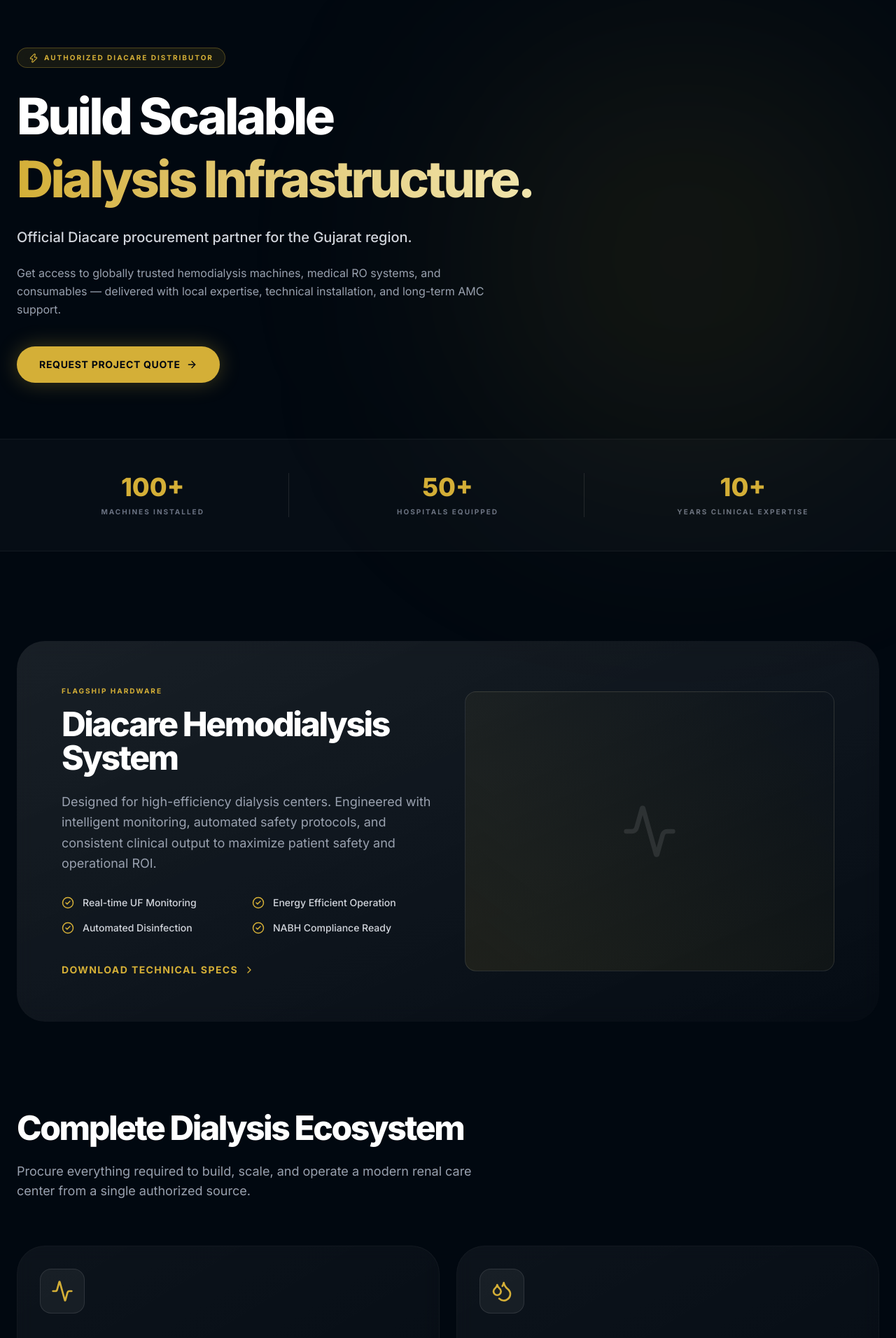
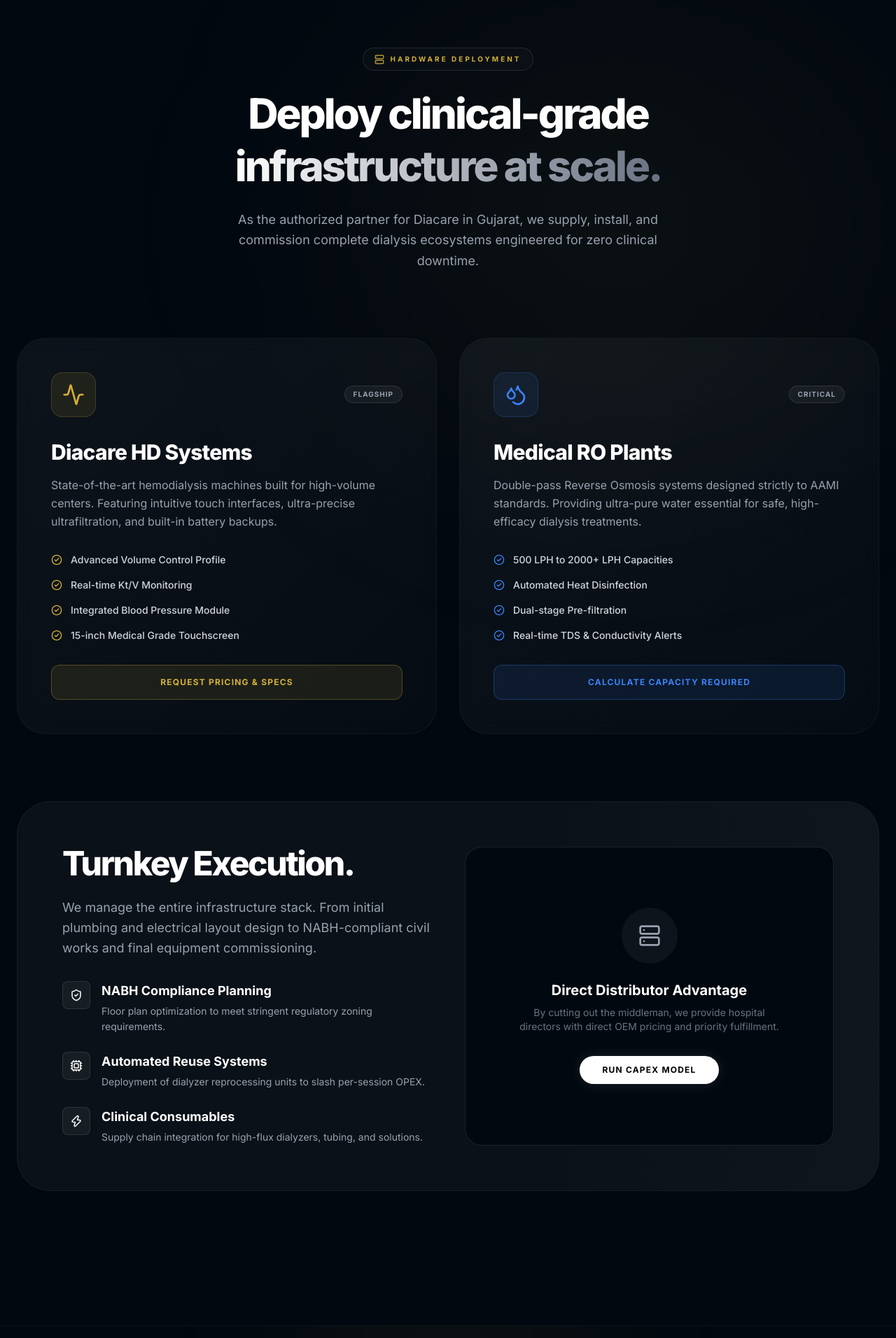
Before and after one commit to ketaniparmar/innovate-renal, a Next.js app: page /sales in a window 1280 px wide. Shown: the part 140-2052 px from the top of the page at 70% size. Built offline with nearby package versions, Linux system fonts and the light colour scheme.

Commit message:
Feat: Built SaaS-styled Infrastructure Page (/sales)

```diff
--- a/src/app/sales/page.tsx
+++ b/src/app/sales/page.tsx
@@ -1,220 +1,144 @@
 "use client";
 
 import React from "react";
+import { GlassCard } from "@/components/ui/GlassCard";
+import { ArrowRight, Server, Droplets, Activity, ShieldCheck, Cpu, CheckCircle2, Zap } from "lucide-react";
+import Link from "next/link";
 import { motion } from "framer-motion";
-import {
-  Activity,
-  Droplets,
-  Box,
-  Shield,
-  ArrowRight,
-  CheckCircle2,
-  ChevronRight,
-  Zap,
-} from "lucide-react";
-import Link from "next/link";
-import { GlassCard } from "@/components/ui/GlassCard"; // Upgraded UI Component
 
-export default function SalesPage() {
-  const categories = [
-    {
-      title: "Hemodialysis Machines",
-      description: "High-performance Diacare systems engineered for precision, safety, and long-term clinical reliability in high-volume centers.",
-      icon: <Activity size={32} />,
-      tags: ["Real-time Monitoring", "Ultrafiltration", "Patient Safety"],
-    },
-    {
-      title: "Medical RO Water Systems",
-      description: "Advanced multi-stage purification plants delivering ultrapure water meeting stringent AAMI/ISO dialysis compliance.",
-      icon: <Droplets size={32} />,
-      tags: ["Bacterial Control", "Medical Grade", "Scalable LPH"],
-    },
-    {
-      title: "Dialysis Consumables",
-      description: "Reliable bulk supply of high-flux dialyzers, bloodlines, and fistula needles ensuring uninterrupted hospital operations.",
-      icon: <Box size={32} />,
-      tags: ["OEM Quality", "High Flux", "Consistent Supply"],
-    },
-    {
-      title: "Clinical Disinfectants",
-      description: "Specialized dialysis-grade chemicals ensuring strict microbial control, decalcification, and equipment safety.",
-      icon: <Shield size={32} />,
-      tags: ["Compliance Ready", "Machine Safe", "Effective Cleaning"],
-    },
-  ];
+export default function InfrastructurePage() {
+  return (
+    <main className="min-h-screen bg-[#010810] pt-32 pb-24 text-white overflow-hidden relative">
 
-  return (
-    <main className="min-h-screen bg-[#010810] text-white pt-32 pb-32 overflow-hidden">
+      {/* Background Ambience */}
+      <div className="absolute top-20 right-0 w-[800px] h-[600px] bg-[#D4AF37]/5 blur-[150px] rounded-full pointer-events-none" />
 
-      {/* 🔥 HERO: SEO-Optimized Header */}
-      <header className="max-w-[1280px] mx-auto px-6 mb-20 relative">
-        <div className="absolute top-0 right-0 w-[600px] h-[600px] bg-[#D4AF37]/10 blur-[150px] rounded-full pointer-events-none" />
+      <div className="max-w-[1280px] mx-auto px-6 relative z-10">
 
-        <motion.div
-          initial={{ opacity: 0, y: 30 }}
-          animate={{ opacity: 1, y: 0 }}
-          transition={{ duration: 0.6 }}
-          className="max-w-3xl relative z-10"
-        >
-          <div className="inline-flex items-center gap-2 px-4 py-1.5 border border-[#D4AF37]/30 bg-[#D4AF37]/10 mb-6 rounded-full backdrop-blur-md">
-            <Zap size={14} className="text-[#D4AF37]" />
-            <span className="text-[10px] font-bold uppercase tracking-[0.2em] text-[#D4AF37]">
-              Authorized Diacare Distributor
-            </span>
-          </div>
+        {/* ================= HERO ================= */}
+        <div className="text-center mb-24 max-w-4xl mx-auto">
+          <motion.div initial={{ opacity: 0, y: 20 }} animate={{ opacity: 1, y: 0 }} transition={{ duration: 0.5 }}>
+            <div className="inline-flex items-center gap-2 px-4 py-2 rounded-full border border-white/10 bg-white/[0.02] mb-6">
+              <Server size={14} className="text-[#D4AF37]" />
+              <span className="text-[10px] font-bold uppercase tracking-[0.3em] text-[#D4AF37]">Hardware Deployment</span>
+            </div>
+            <h1 className="text-4xl md:text-6xl font-extrabold tracking-tighter mb-6 leading-tight">
+              Deploy clinical-grade <br />
+              <span className="text-transparent bg-clip-text bg-gradient-to-r from-white to-gray-500">infrastructure at scale.</span>
+            </h1>
+            <p className="text-gray-400 text-lg leading-relaxed max-w-2xl mx-auto">
+              As the authorized partner for Diacare in Gujarat, we supply, install, and commission complete dialysis ecosystems engineered for zero clinical downtime.
+            </p>
+          </motion.div>
+        </div>
 
-          <h1 className="text-5xl md:text-7xl font-extrabold tracking-tighter mb-6 leading-tight">
-            Build Scalable <br />
-            <span className="text-transparent bg-clip-text bg-gradient-to-r from-[#D4AF37] to-[#F1E5AC]">
-              Dialysis Infrastructure.
-            </span>
-          </h1>
+        {/* ================= CORE HARDWARE PILLARS ================= */}
+        <div className="grid lg:grid-cols-2 gap-8 mb-24">
 
-          <p className="text-xl text-gray-300 font-medium mb-6">
-            Official Diacare procurement partner for the Gujarat region.
-          </p>
-
-          <p className="text-gray-400 text-base mb-10 max-w-2xl leading-relaxed">
-            Get access to globally trusted hemodialysis machines, medical RO systems, and
-            consumables — delivered with local expertise, technical installation, and
-            long-term AMC support.
-          </p>
-
-          <div className="flex flex-wrap gap-4">
-            <Link href="/contact">
-              <button className="bg-[#D4AF37] text-[#010810] px-8 py-4 rounded-full font-bold uppercase tracking-wider text-sm flex items-center gap-2 hover:bg-yellow-500 transition-all shadow-[0_0_30px_rgba(212,175,55,0.3)]">
-                Request Project Quote <ArrowRight size={16} />
+          {/* Pillar 1: HD Machines */}
+          <GlassCard accentColor="gold" hover={false} className="p-8 md:p-12">
+            <div className="flex items-center justify-between mb-8">
+              <div className="w-16 h-16 rounded-2xl bg-[#D4AF37]/10 flex items-center justify-center border border-[#D4AF37]/20">
+                <Activity className="text-[#D4AF37]" size={32} />
+              </div>
+              <span className="px-3 py-1 bg-white/5 border border-white/10 rounded-full text-[10px] font-bold uppercase tracking-widest text-gray-400">Flagship</span>
+            </div>
+            <h2 className="text-3xl font-extrabold tracking-tight mb-4">Diacare HD Systems</h2>
+            <p className="text-gray-400 leading-relaxed mb-8">
+              State-of-the-art hemodialysis machines built for high-volume centers. Featuring intuitive touch interfaces, ultra-precise ultrafiltration, and built-in battery backups.
+            </p>
+            <ul className="space-y-4 mb-8">
+              {["Advanced Volume Control Profile", "Real-time Kt/V Monitoring", "Integrated Blood Pressure Module", "15-inch Medical Grade Touchscreen"].map((feature, i) => (
+                <li key={i} className="flex items-center gap-3 text-sm text-gray-300 font-medium">
+                  <CheckCircle2 size={16} className="text-[#D4AF37] shrink-0" /> {feature}
+                </li>
+              ))}
+            </ul>
+            <Link href="/start">
+              <button className="w-full bg-[#D4AF37]/10 hover:bg-[#D4AF37]/20 border border-[#D4AF37]/30 text-[#D4AF37] py-4 rounded-xl text-xs font-bold uppercase tracking-widest transition-all">
+                Request Pricing & Specs
               </button>
             </Link>
-          </div>
-        </motion.div>
-      </header>
+          </GlassCard>
 
-      {/* 📊 TRUST METRICS */}
-      <section className="border-y border-white/5 bg-white/[0.02] mb-32">
-        <div className="max-w-[1280px] mx-auto px-6 py-12 grid grid-cols-1 md:grid-cols-3 gap-8 divide-y md:divide-y-0 md:divide-x divide-white/10 text-center">
-          <div className="pt-4 md:pt-0">
-            <h3 className="text-4xl font-extrabold text-[#D4AF37] mb-2">100+</h3>
-            <p className="text-[10px] font-bold tracking-[0.2em] uppercase text-gray-500">Machines Installed</p>
-          </div>
-          <div className="pt-8 md:pt-0">
-            <h3 className="text-4xl font-extrabold text-[#D4AF37] mb-2">50+</h3>
-            <p className="text-[10px] font-bold tracking-[0.2em] uppercase text-gray-500">Hospitals Equipped</p>
-          </div>
-          <div className="pt-8 md:pt-0">
-            <h3 className="text-4xl font-extrabold text-[#D4AF37] mb-2">10+</h3>
-            <p className="text-[10px] font-bold tracking-[0.2em] uppercase text-gray-500">Years Clinical Expertise</p>
-          </div>
+          {/* Pillar 2: RO Plants */}
+          <GlassCard accentColor="blue" hover={false} className="p-8 md:p-12">
+            <div className="flex items-center justify-between mb-8">
+              <div className="w-16 h-16 rounded-2xl bg-[#3B82F6]/10 flex items-center justify-center border border-[#3B82F6]/20">
+                <Droplets className="text-[#3B82F6]" size={32} />
+              </div>
+              <span className="px-3 py-1 bg-white/5 border border-white/10 rounded-full text-[10px] font-bold uppercase tracking-widest text-gray-400">Critical</span>
+            </div>
+            <h2 className="text-3xl font-extrabold tracking-tight mb-4">Medical RO Plants</h2>
+            <p className="text-gray-400 leading-relaxed mb-8">
+              Double-pass Reverse Osmosis systems designed strictly to AAMI standards. Providing ultra-pure water essential for safe, high-efficacy dialysis treatments.
+            </p>
+            <ul className="space-y-4 mb-8">
+              {["500 LPH to 2000+ LPH Capacities", "Automated Heat Disinfection", "Dual-stage Pre-filtration", "Real-time TDS & Conductivity Alerts"].map((feature, i) => (
+                <li key={i} className="flex items-center gap-3 text-sm text-gray-300 font-medium">
+                  <CheckCircle2 size={16} className="text-[#3B82F6] shrink-0" /> {feature}
+                </li>
+              ))}
+            </ul>
+            <Link href="/start">
+              <button className="w-full bg-[#3B82F6]/10 hover:bg-[#3B82F6]/20 border border-[#3B82F6]/30 text-[#3B82F6] py-4 rounded-xl text-xs font-bold uppercase tracking-widest transition-all">
+                Calculate Capacity Required
+              </button>
+            </Link>
+          </GlassCard>
+
         </div>
-      </section>
 
-      {/* ⭐ FEATURED PRODUCT (Apple-Style Presentation) */}
-      <section className="max-w-[1280px] mx-auto px-6 mb-32">
-        <GlassCard accentColor="gold" className="p-0 border-0 bg-gradient-to-br from-white/[0.05] to-transparent">
-          <div className="flex flex-col lg:flex-row items-center gap-12 p-8 lg:p-16">
-            <div className="lg:w-1/2">
-              <span className="text-[#D4AF37] text-[10px] font-bold uppercase tracking-[0.2em] mb-4 block">Flagship Hardware</span>
-              <h2 className="text-4xl md:text-5xl font-extrabold tracking-tighter mb-6">
-                Diacare Hemodialysis System
-              </h2>
-              <p className="text-gray-400 mb-8 leading-relaxed text-lg">
-                Designed for high-efficiency dialysis centers. Engineered with intelligent monitoring, automated safety protocols, and consistent clinical output to maximize patient safety and operational ROI.
-              </p>
+        {/* ================= TURNKEY SECTION ================= */}
+        <section className="mb-24">
+          <div className="bg-[#0a1118] border border-white/5 rounded-[3rem] p-8 md:p-16 relative overflow-hidden">
+            <div className="absolute top-0 right-0 w-[500px] h-full bg-gradient-to-l from-white/[0.02] to-transparent pointer-events-none" />
 
-              <div className="grid sm:grid-cols-2 gap-4 mb-10">
-                {[
-                  "Real-time UF Monitoring",
-                  "Energy Efficient Operation",
-                  "Automated Disinfection",
-                  "NABH Compliance Ready",
-                ].map((f, i) => (
-                  <div key={i} className="flex items-center gap-3">
-                    <CheckCircle2 size={18} className="text-[#D4AF37]" />
-                    <span className="text-sm font-medium text-gray-300">{f}</span>
-                  </div>
-                ))}
+            <div className="grid lg:grid-cols-2 gap-12 items-center">
+              <div>
+                <h2 className="text-3xl md:text-5xl font-extrabold tracking-tighter mb-6">Turnkey Execution.</h2>
+                <p className="text-gray-400 text-lg leading-relaxed mb-8">
+                  We manage the entire infrastructure stack. From initial plumbing and electrical layout design to NABH-compliant civil works and final equipment commissioning.
+                </p>
+                <div className="space-y-6">
+                  <FeatureRow icon={<ShieldCheck />} title="NABH Compliance Planning" desc="Floor plan optimization to meet stringent regulatory zoning requirements." />
+                  <FeatureRow icon={<Cpu />} title="Automated Reuse Systems" desc="Deployment of dialyzer reprocessing units to slash per-session OPEX." />
+                  <FeatureRow icon={<Zap />} title="Clinical Consumables" desc="Supply chain integration for high-flux dialyzers, tubing, and solutions." />
+                </div>
               </div>
 
-              <button className="text-[#D4AF37] hover:text-white transition-colors flex items-center gap-2 text-sm font-bold uppercase tracking-widest">
-                Download Technical Specs <ChevronRight size={16} />
-              </button>
-            </div>
-
-            {/* Visual Placeholder for the Machine */}
-            <div className="lg:w-1/2 w-full h-[400px] rounded-2xl bg-gradient-to-tr from-[#D4AF37]/10 to-transparent border border-white/10 flex items-center justify-center relative overflow-hidden">
-                <div className="absolute inset-0 bg-[radial-gradient(circle_at_center,_var(--tw-gradient-stops))] from-[#D4AF37]/20 via-transparent to-transparent opacity-50" />
-                <Activity size={80} className="text-white/10" />
+              <div className="relative h-full min-h-[400px] bg-[#010810] rounded-3xl border border-white/10 p-8 flex flex-col justify-center text-center">
+                 <div className="w-20 h-20 mx-auto rounded-full bg-white/5 flex items-center justify-center mb-6">
+                   <Server className="text-gray-400" size={32} />
+                 </div>
+                 <h3 className="text-xl font-bold mb-2">Direct Distributor Advantage</h3>
+                 <p className="text-sm text-gray-500 mb-8 max-w-sm mx-auto">By cutting out the middleman, we provide hospital directors with direct OEM pricing and priority fulfillment.</p>
+                 <Link href="/tools">
+                   <button className="bg-white text-black px-8 py-3 rounded-full text-xs font-bold uppercase tracking-widest transition-all shadow-[0_0_20px_rgba(255,255,255,0.1)] hover:shadow-[0_0_30px_rgba(255,255,255,0.2)]">
+                     Run CAPEX Model
+                   </button>
+                 </Link>
+              </div>
             </div>
           </div>
-        </GlassCard>
-      </section>
+        </section>
 
-      {/* 🧩 PRODUCT CATEGORIES (Using GlassCard) */}
-      <section className="max-w-[1280px] mx-auto px-6">
-        <div className="mb-16 text-center md:text-left">
-          <h2 className="text-4xl md:text-5xl font-extrabold tracking-tighter mb-6">
-            Complete Dialysis Ecosystem
-          </h2>
-          <p className="text-gray-400 max-w-2xl text-lg">
-            Procure everything required to build, scale, and operate a modern renal care center from a single authorized source.
-          </p>
-        </div>
-
-        <div className="grid md:grid-cols-2 gap-6">
-          {categories.map((cat, index) => (
-            <GlassCard key={index} accentColor="gold" className="flex flex-col h-full">
-              <div className="w-16 h-16 rounded-2xl bg-white/5 border border-white/10 flex items-center justify-center mb-8 text-[#D4AF37]">
-                {cat.icon}
-              </div>
-
-              <h3 className="text-2xl font-bold mb-4">{cat.title}</h3>
-              <p className="text-gray-400 text-sm leading-relaxed mb-8 flex-grow">
-                {cat.description}
-              </p>
-
-              <div className="flex flex-wrap gap-2 mb-8">
-                {cat.tags.map((tag, i) => (
-                  <span
-                    key={i}
-                    className="text-[10px] font-bold uppercase tracking-wider text-gray-400 bg-white/5 border border-white/10 px-3 py-1.5 rounded-full"
-                  >
-                    {tag}
-                  </span>
-                ))}
-              </div>
-
-              <div className="text-[#D4AF37] font-bold text-sm uppercase tracking-widest flex items-center gap-2 group-hover:gap-4 transition-all">
-                Request Details <ArrowRight size={16} />
-              </div>
-            </GlassCard>
-          ))}
-        </div>
-      </section>
-
-      {/* 🚀 FINAL CTA */}
-      <section className="mt-32 px-6">
-        <div className="max-w-[1280px] mx-auto bg-gradient-to-b from-[#D4AF37]/10 to-transparent border border-white/10 rounded-[2.5rem] p-12 text-center relative overflow-hidden">
-          <h2 className="text-3xl md:text-5xl font-extrabold tracking-tighter mb-6">
-            Ready to Build Your Dialysis Center?
-          </h2>
-          <p className="text-gray-400 mb-10 max-w-xl mx-auto">
-            Connect with our Gujarat engineering team for equipment pricing, RO plant sizing, and DPR generation.
-          </p>
-          <div className="flex justify-center gap-4 flex-wrap">
-            <Link href="/contact">
-              <button className="bg-[#D4AF37] text-[#010810] px-8 py-4 rounded-full text-sm font-bold uppercase tracking-wider shadow-[0_0_30px_rgba(212,175,55,0.3)] hover:bg-yellow-500 transition-all">
-                Get Custom Quote
-              </button>
-            </Link>
-            <Link href="/service">
-              <button className="bg-white/5 border border-white/20 text-white px-8 py-4 rounded-full text-sm font-bold uppercase tracking-wider hover:bg-white/10 transition-all">
-                Explore AMC Services
-              </button>
-            </Link>
-          </div>
-        </div>
-      </section>
-
+      </div>
     </main>
   );
 }
+
+// Sub-component
+function FeatureRow({ icon, title, desc }: { icon: React.ReactNode, title: string, desc: string }) {
+  return (
+    <div className="flex gap-4 items-start">
+      <div className="w-10 h-10 rounded-lg bg-white/5 flex items-center justify-center shrink-0 border border-white/10 text-white">
+        {React.cloneElement(icon as React.ReactElement, { size: 18 })}
+      </div>
+      <div>
+        <h4 className="font-bold text-white text-lg mb-1">{title}</h4>
+        <p className="text-sm text-gray-400 leading-relaxed">{desc}</p>
+      </div>
+    </div>
+  );
+}
```
